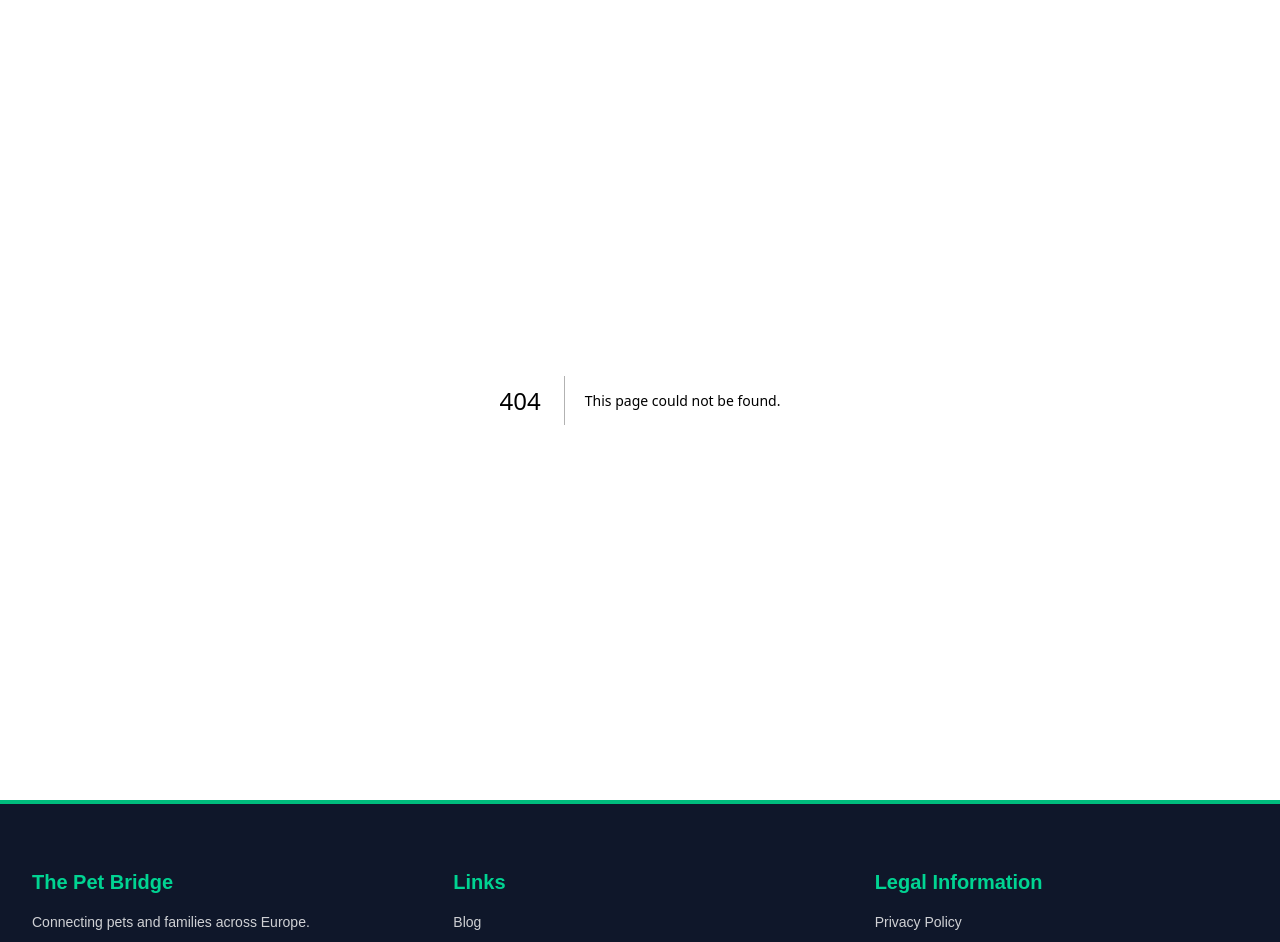
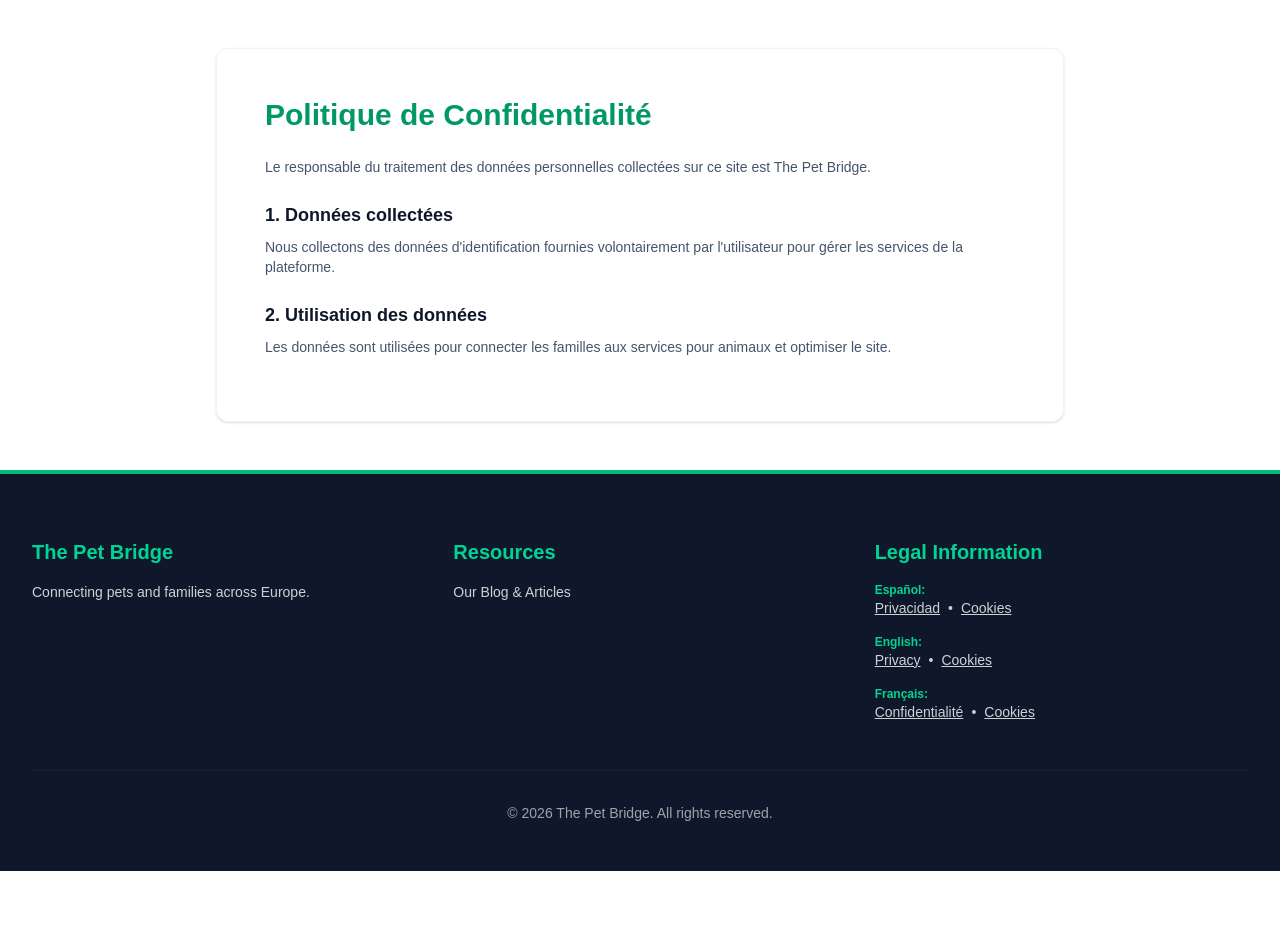
Before and after one commit to eduardochapellin1-debug/thepetbridge, a Next.js app: page /legal/confidentialite-fr in a window 1280 px wide. Before the commit this address had no page. Shown: the top 942 px of the page. After the commit the page ends 871 px from the top, so only its background shows below. Built offline with nearby package versions, Linux system fonts and the light colour scheme.

Commit message:
feat: estructura de paginas legales fijas e independientes para aprobar adsense

```diff
--- a/app/components/Footer.tsx
+++ b/app/components/Footer.tsx
@@ -1,98 +1,66 @@
 'use client';
-import { useEffect, useState } from 'react';
 import Link from 'next/link';
 
 export default function Footer() {
-  // Estado local para almacenar el idioma real del navegador
-  const [lang, setLang] = useState('en');
-
-  useEffect(() => {
-    // Detecta el atributo 'lang' del HTML de forma directa y en tiempo real
-    const htmlElement = document.documentElement;
-    if (htmlElement) {
-      const currentLang = htmlElement.getAttribute('lang') || 'en';
-      setLang(currentLang.toLowerCase());
-    }
-
-    // Escucha cambios por si el usuario pulsa el botón multiidioma sin recargar
-    const observer = new MutationObserver(() => {
-      const currentLang = htmlElement.getAttribute('lang') || 'en';
-      setLang(currentLang.toLowerCase());
-    });
-
-    observer.observe(htmlElement, { attributes: true, attributeFilter: ['lang'] });
-    return () => observer.disconnect();
-  }, []);
-
-  // Valores estructurados por idioma (Sin usar condicionales ambiguos)
-  const translations: Record<string, any> = {
-    en: {
-      description: "Connecting pets and families across Europe.",
-      linksTitle: "Links",
-      blog: "Blog",
-      legalTitle: "Legal Information",
-      privacyPolicy: "Privacy Policy",
-      cookiePolicy: "Cookies Policy"
-    },
-    es: {
-      description: "Conectando mascotas y familias a través de Europa.",
-      linksTitle: "Enlaces",
-      blog: "Blog",
-      legalTitle: "Información Legal",
-      privacyPolicy: "Política de Privacidad",
-      cookiePolicy: "Política de Cookies"
-    },
-    fr: {
-      description: "Connecter les animaux de compagnie et les familles à travers l'Europe.",
-      linksTitle: "Liens",
-      blog: "Blog",
-      legalTitle: "Informations Légales",
-      privacyPolicy: "Politique de Confidentialité",
-      cookiePolicy: "Politique de Cookies"
-    }
-  };
-
-  // Si el idioma detectado no está en el diccionario, usamos inglés por seguridad
-  const t = translations[lang] || translations['en'];
-
   return (
     <footer className="w-full bg-[#0f172a] text-white pt-16 pb-12 mt-auto block border-t-4 border-emerald-500">
       <div className="max-w-7xl mx-auto px-6 lg:px-8">
         <div className="grid grid-cols-1 md:grid-cols-3 gap-12 text-left">
 
-          {/* Columna 1 */}
+          {/* Columna 1: Info */}
           <div>
             <h3 className="text-xl font-bold text-emerald-400 mb-4">The Pet Bridge</h3>
-            <p className="text-sm opacity-80">{t.description}</p>
+            <p className="text-sm opacity-80">Connecting pets and families across Europe.</p>
           </div>
 
-          {/* Columna 2 */}
+          {/* Columna 2: Recursos y Blog */}
           <div>
-            <h3 className="text-xl font-bold text-emerald-400 mb-4">{t.linksTitle}</h3>
+            <h3 className="text-xl font-bold text-emerald-400 mb-4">Resources</h3>
             <ul className="space-y-2 text-sm opacity-80">
               <li>
                 <Link href="/blog" className="hover:text-emerald-400 transition-colors">
-                  {t.blog}
+                  Our Blog & Articles
                 </Link>
               </li>
             </ul>
           </div>
 
-          {/* Columna 3 */}
+          {/* Columna 3: Documentación AdSense Obligatoria (Multiidioma Fijo) */}
           <div>
-            <h3 className="text-xl font-bold text-emerald-400 mb-4">{t.legalTitle}</h3>
-            <ul className="space-y-2 text-sm opacity-80">
-              <li>
-                <Link href="/privacidad" className="hover:text-emerald-400 transition-colors">
-                  {t.privacyPolicy}
-                </Link>
-              </li>
-              <li>
-                <Link href="/cookies" className="hover:text-emerald-400 transition-colors">
-                  {t.cookiePolicy}
-                </Link>
-              </li>
-            </ul>
+            <h3 className="text-xl font-bold text-emerald-400 mb-4">Legal Information</h3>
+
+            <div className="space-y-4 text-sm">
+              {/* Bloque Español */}
+              <div>
+                <span className="text-xs text-emerald-400 block font-semibold">Español:</span>
+                <div className="space-x-2 opacity-80">
+                  <Link href="/legal/privacidad-es" className="hover:text-emerald-400 underline">Privacidad</Link>
+                  <span>•</span>
+                  <Link href="/legal/cookies-es" className="hover:text-emerald-400 underline">Cookies</Link>
+                </div>
+              </div>
+
+              {/* Bloque Inglés */}
+              <div>
+                <span className="text-xs text-emerald-400 block font-semibold">English:</span>
+                <div className="space-x-2 opacity-80">
+                  <Link href="/legal/privacy-en" className="hover:text-emerald-400 underline">Privacy</Link>
+                  <span>•</span>
+                  <Link href="/legal/cookies-en" className="hover:text-emerald-400 underline">Cookies</Link>
+                </div>
+              </div>
+
+              {/* Bloque Francés */}
+              <div>
+                <span className="text-xs text-emerald-400 block font-semibold">Français:</span>
+                <div className="space-x-2 opacity-80">
+                  <Link href="/legal/confidentialite-fr" className="hover:text-emerald-400 underline">Confidentialité</Link>
+                  <span>•</span>
+                  <Link href="/legal/cookies-fr" className="hover:text-emerald-400 underline">Cookies</Link>
+                </div>
+              </div>
+            </div>
+
           </div>
 
         </div>
--- /dev/null
+++ b/app/legal/confidentialite-fr/page.tsx
@@ -0,0 +1,14 @@
+export default function ConfidentialiteFr() {
+    return (
+      <main className="max-w-4xl mx-auto px-6 py-12 text-left text-slate-800">
+        <div className="bg-white p-8 md:p-12 shadow-sm rounded-xl border border-slate-100">
+          <h1 className="text-3xl font-extrabold text-emerald-600 mb-6">Politique de Confidentialité</h1>
+          <p className="text-sm text-slate-600 mb-4">Le responsable du traitement des données personnelles collectées sur ce site est The Pet Bridge.</p>
+          <h2 className="text-lg font-bold text-slate-900 mt-6 mb-2">1. Données collectées</h2>
+          <p className="text-sm text-slate-600 mb-4">Nous collectons des données d'identification fournies volontairement par l'utilisateur pour gérer les services de la plateforme.</p>
+          <h2 className="text-lg font-bold text-slate-900 mt-6 mb-2">2. Utilisation des données</h2>
+          <p className="text-sm text-slate-600 mb-4">Les données sont utilisées pour connecter les familles aux services pour animaux et optimiser le site.</p>
+        </div>
+      </main>
+    );
+  }
--- /dev/null
+++ b/app/legal/cookies-en/page.tsx
@@ -0,0 +1,10 @@
+export default function CookiesEn() {
+    return (
+      <main className="max-w-4xl mx-auto px-6 py-12 text-left text-slate-800">
+        <div className="bg-white p-8 md:p-12 shadow-sm rounded-xl border border-slate-100">
+          <h1 className="text-3xl font-extrabold text-emerald-600 mb-6">Cookies Policy</h1>
+          <p className="text-sm text-slate-600">This website uses technical and analytical cookies to improve user experience and analyze browsing traffic.</p>
+        </div>
+      </main>
+    );
+  }
--- /dev/null
+++ b/app/legal/cookies-es/page.tsx
@@ -0,0 +1,10 @@
+export default function CookiesEs() {
+    return (
+      <main className="max-w-4xl mx-auto px-6 py-12 text-left text-slate-800">
+        <div className="bg-white p-8 md:p-12 shadow-sm rounded-xl border border-slate-100">
+          <h1 className="text-3xl font-extrabold text-emerald-600 mb-6">Política de Cookies</h1>
+          <p className="text-sm text-slate-600">Este sitio web utiliza cookies técnicas y analíticas para mejorar su experiencia de usuario y analizar el tráfico de navegación.</p>
+        </div>
+      </main>
+    );
+  }
--- /dev/null
+++ b/app/legal/cookies-fr/page.tsx
@@ -0,0 +1,10 @@
+export default function CookiesFr() {
+    return (
+      <main className="max-w-4xl mx-auto px-6 py-12 text-left text-slate-800">
+        <div className="bg-white p-8 md:p-12 shadow-sm rounded-xl border border-slate-100">
+          <h1 className="text-3xl font-extrabold text-emerald-600 mb-6">Politique de Cookies</h1>
+          <p className="text-sm text-slate-600">Ce site internet utilise des cookies techniques et analytiques pour améliorer l'expérience utilisateur et analyser le trafic.</p>
+        </div>
+      </main>
+    );
+  }
--- /dev/null
+++ b/app/legal/privacidad-es/page.tsx
@@ -0,0 +1,14 @@
+export default function PrivacidadEs() {
+    return (
+      <main className="max-w-4xl mx-auto px-6 py-12 text-left text-slate-800">
+        <div className="bg-white p-8 md:p-12 shadow-sm rounded-xl border border-slate-100">
+          <h1 className="text-3xl font-extrabold text-emerald-600 mb-6">Política de Privacidad</h1>
+          <p className="text-sm text-slate-600 mb-4">El responsable del tratamiento de los datos personales recabados en este sitio web es The Pet Bridge.</p>
+          <h2 className="text-lg font-bold text-slate-900 mt-6 mb-2">1. Datos recopilados</h2>
+          <p className="text-sm text-slate-600 mb-4">Recopilamos información identificativa proporcionada de forma voluntaria por el usuario para gestionar los servicios de la plataforma.</p>
+          <h2 className="text-lg font-bold text-slate-900 mt-6 mb-2">2. Uso de la información</h2>
+          <p className="text-sm text-slate-600 mb-4">Los datos se utilizan para conectar familias con servicios de mascotas y optimizar el rendimiento del sitio.</p>
+        </div>
+      </main>
+    );
+  }
--- /dev/null
+++ b/app/legal/privacy-en/page.tsx
@@ -0,0 +1,14 @@
+export default function PrivacyEn() {
+    return (
+      <main className="max-w-4xl mx-auto px-6 py-12 text-left text-slate-800">
+        <div className="bg-white p-8 md:p-12 shadow-sm rounded-xl border border-slate-100">
+          <h1 className="text-3xl font-extrabold text-emerald-600 mb-6">Privacy Policy</h1>
+          <p className="text-sm text-slate-600 mb-4">The data controller for personal data collected on this website is The Pet Bridge.</p>
+          <h2 className="text-lg font-bold text-slate-900 mt-6 mb-2">1. Data Collected</h2>
+          <p className="text-sm text-slate-600 mb-4">We collect identification data voluntarily provided by the user to manage platform services.</p>
+          <h2 className="text-lg font-bold text-slate-900 mt-6 mb-2">2. Use of Information</h2>
+          <p className="text-sm text-slate-600 mb-4">Data is used to connect families with pet services and optimize website performance.</p>
+        </div>
+      </main>
+    );
+  }
```
